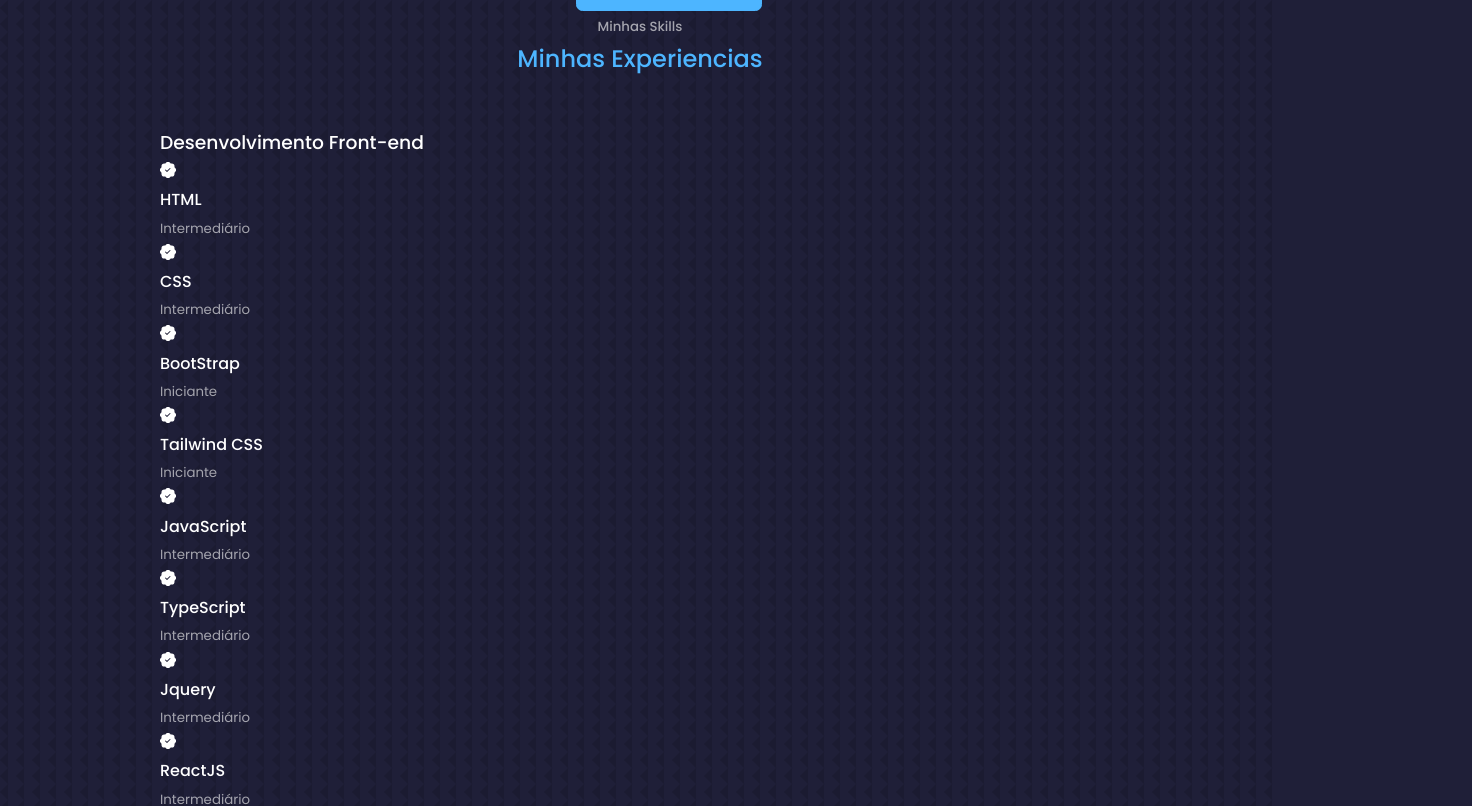
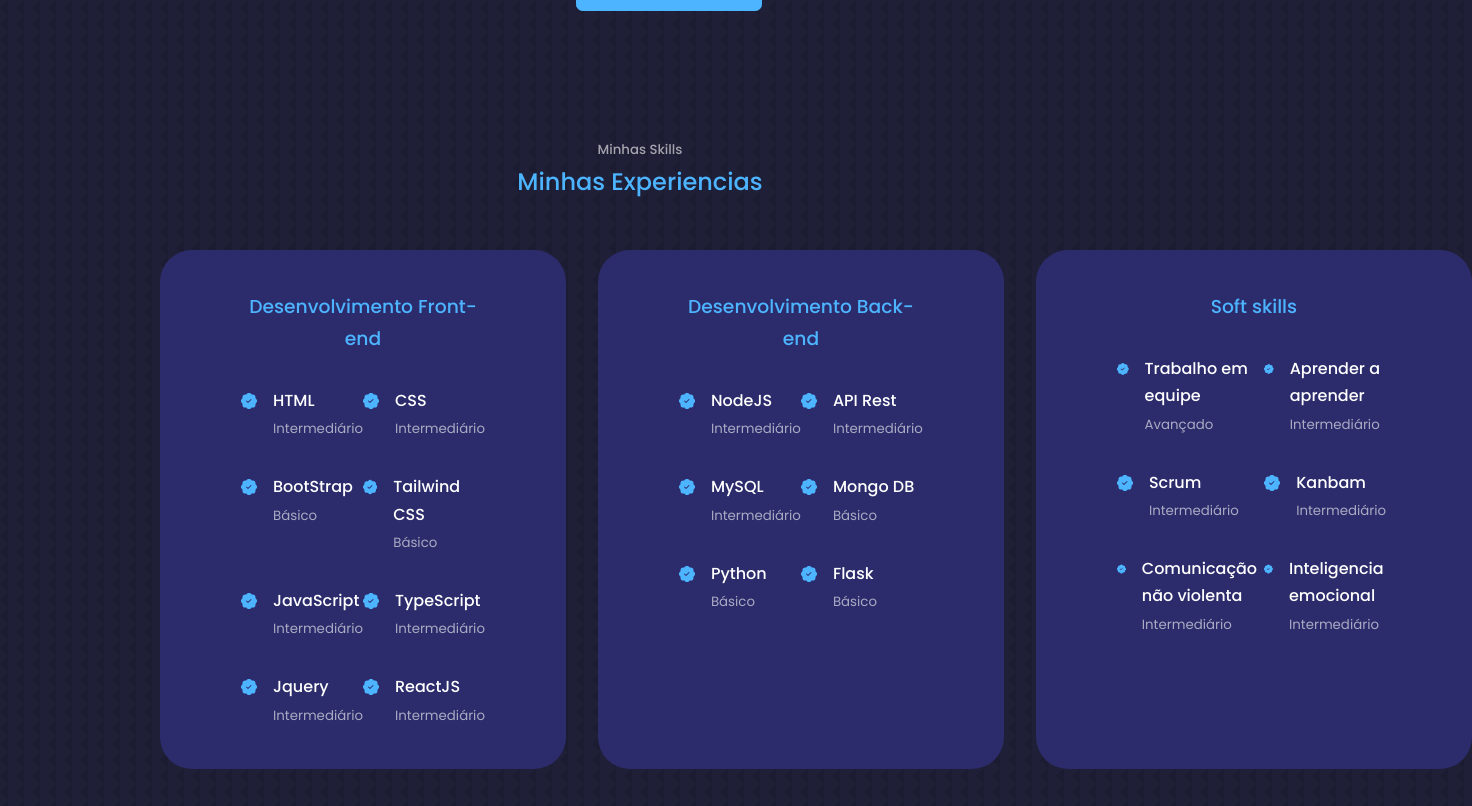
Before and after one commit to Gclayton0207/portfolio-2.0, a React (Create React App) app: page / in a window 1280 px wide. Shown: the part 1840-2646 px from the top of the page, 1472 px wide, since content can reach past the window. Built offline with nearby package versions, Linux system fonts and the light colour scheme.

Commit message:
style: estilizando componente experiencia

```diff
--- a/src/components/experiencia/Experiencia.jsx
+++ b/src/components/experiencia/Experiencia.jsx
@@ -8,116 +8,163 @@
       <h5>Minhas Skills</h5>
       <h2> Minhas Experiencias</h2>
       <div className="container experiencia__container">
+        {/* ===========================================FRONT END=================================== */}
         <div className="experiencia__frontend">
           <h3>Desenvolvimento Front-end</h3>
           <div className="experiencia__conteudo">
             <article className="experiencia__detalhes">
-              <BsPatchCheckFill />
+              <BsPatchCheckFill className="experiencia__detalhes-icone" />
+              <div>
                 <h4>HTML</h4>
                 <small className="text-light">Intermediário</small>
+              </div>
             </article>
             <article className="experiencia__detalhes">
-              <BsPatchCheckFill />
+              <BsPatchCheckFill className="experiencia__detalhes-icone" />
+              <div>
                 <h4>CSS</h4>
                 <small className="text-light">Intermediário</small>
+              </div>
             </article>
             <article className="experiencia__detalhes">
-              <BsPatchCheckFill />
+              <BsPatchCheckFill className="experiencia__detalhes-icone" />
+              <div>
                 <h4>BootStrap</h4>
-              <small className="text-light">Iniciante</small>
+                <small className="text-light">Básico</small>
+              </div>
             </article>
             <article className="experiencia__detalhes">
-              <BsPatchCheckFill />
+              <BsPatchCheckFill className="experiencia__detalhes-icone" />
+              <div>
                 <h4>Tailwind CSS</h4>
-              <small className="text-light">Iniciante</small>
+                <small className="text-light">Básico</small>
+              </div>
             </article>
             <article className="experiencia__detalhes">
-              <BsPatchCheckFill />
+              <BsPatchCheckFill className="experiencia__detalhes-icone" />
+              <div>
                 <h4>JavaScript</h4>
                 <small className="text-light">Intermediário</small>
+              </div>
             </article>
             <article className="experiencia__detalhes">
-              <BsPatchCheckFill />
+              <BsPatchCheckFill className="experiencia__detalhes-icone" />
+              <div>
                 <h4>TypeScript</h4>
                 <small className="text-light">Intermediário</small>
+              </div>
             </article>
             <article className="experiencia__detalhes">
-              <BsPatchCheckFill />
+              <BsPatchCheckFill className="experiencia__detalhes-icone" />
+              <div>
                 <h4>Jquery</h4>
                 <small className="text-light">Intermediário</small>
+              </div>
             </article>
             <article className="experiencia__detalhes">
-              <BsPatchCheckFill />
+              <BsPatchCheckFill className="experiencia__detalhes-icone" />
+              <div>
                 <h4>ReactJS</h4>
                 <small className="text-light">Intermediário</small>
+              </div>
             </article>
           </div>
         </div>
+        {/* ===========================================BACK END=================================== */}
         <div className="experiencia__backend">
           <h3>Desenvolvimento Back-end</h3>
+          <div className="experiencia__conteudo">
             <article className="experiencia__detalhes">
-            <BsPatchCheckFill />
+              <BsPatchCheckFill className="experiencia__detalhes-icone" />
+              <div>
                 <h4>NodeJS</h4>
                 <small className="text-light">Intermediário</small>
+              </div>
             </article>
             <article className="experiencia__detalhes">
-            <BsPatchCheckFill />
+              <BsPatchCheckFill className="experiencia__detalhes-icone" />
+              <div>
                 <h4>API Rest</h4>
                 <small className="text-light">Intermediário</small>
+              </div>
             </article>
             <article className="experiencia__detalhes">
-            <BsPatchCheckFill />
+              <BsPatchCheckFill className="experiencia__detalhes-icone" />
+              <div>
                 <h4>MySQL</h4>
                 <small className="text-light">Intermediário</small>
+              </div>
             </article>
             <article className="experiencia__detalhes">
-            <BsPatchCheckFill />
+              <BsPatchCheckFill className="experiencia__detalhes-icone" />
+              <div>
                 <h4>Mongo DB</h4>
                 <small className="text-light">Básico</small>
+              </div>
             </article>
             <article className="experiencia__detalhes">
-            <BsPatchCheckFill />
+              <BsPatchCheckFill className="experiencia__detalhes-icone" />
+              <div>
                 <h4>Python</h4>
                 <small className="text-light">Básico</small>
+              </div>
             </article>
             <article className="experiencia__detalhes">
-            <BsPatchCheckFill />
+              <BsPatchCheckFill className="experiencia__detalhes-icone" />
+              <div>
                 <h4>Flask</h4>
                 <small className="text-light">Básico</small>
+              </div>
             </article>
           </div>
+        </div>
+        {/* ===========================================SOFT SKILLS=================================== */}
         <div className="experiencia__softskills">
           <h3>Soft skills</h3>
+          <div className="experiencia__conteudo">
             <article className="experiencia__detalhes">
-            <BsPatchCheckFill />
+              <BsPatchCheckFill className="experiencia__detalhes-icone" />
+              <div>
                 <h4>Trabalho em equipe</h4>
                 <small className="text-light">Avançado</small>
+              </div>
             </article>
             <article className="experiencia__detalhes">
-            <BsPatchCheckFill />
+              <BsPatchCheckFill className="experiencia__detalhes-icone" />
+              <div>
                 <h4>Aprender a aprender</h4>
                 <small className="text-light">Intermediário</small>
+              </div>
             </article>
             <article className="experiencia__detalhes">
-            <BsPatchCheckFill />
+              <BsPatchCheckFill className="experiencia__detalhes-icone" />
+              <div>
                 <h4>Scrum</h4>
                 <small className="text-light">Intermediário</small>
+              </div>
             </article>
             <article className="experiencia__detalhes">
-            <BsPatchCheckFill />
+              <BsPatchCheckFill className="experiencia__detalhes-icone" />
+              <div>
                 <h4>Kanbam</h4>
                 <small className="text-light">Intermediário</small>
+              </div>
             </article>
             <article className="experiencia__detalhes">
-            <BsPatchCheckFill />
+              <BsPatchCheckFill className="experiencia__detalhes-icone" />
+              <div>
                 <h4>Comunicação não violenta</h4>
                 <small className="text-light">Intermediário</small>
+              </div>
             </article>
             <article className="experiencia__detalhes">
-            <BsPatchCheckFill />
+              <BsPatchCheckFill className="experiencia__detalhes-icone" />
+              <div>
                 <h4>Inteligencia emocional</h4>
                 <small className="text-light">Intermediário</small>
+              </div>
             </article>
+          </div>
         </div>
       </div>
     </section>
--- a/src/components/experiencia/experiencia.css
+++ b/src/components/experiencia/experiencia.css
@@ -0,0 +1,70 @@
+.experiencia__container {
+  display: grid;
+  grid-template-columns: 1fr 1fr 1fr;
+  gap: 2rem;
+}
+
+.experiencia__container > div {
+  background: var(--color-bg-variant);
+  padding: 2.5rem 5rem;
+  border-radius: 2rem;
+  border: 1px solid transparent;
+  transition: var(--transition);
+}
+
+.experiencia__container > div:hover {
+  background: transparent;
+  border-color: var(--color-primary-variant);
+  cursor: default;
+}
+
+.experiencia__container > div h3 {
+  text-align: center;
+  margin-bottom: 2rem;
+  color: var(--color-primary);
+}
+
+.experiencia__conteudo {
+  display: grid;
+  grid-template-columns: 1fr 1fr;
+  row-gap: 2rem;
+}
+
+.experiencia__detalhes {
+  display: flex;
+  gap: 1rem;
+}
+
+.experiencia__detalhes-icone {
+  margin-top: 6px;
+  color: var(--color-primary);
+}
+
+/*=====================================RESPONSIVIDADE TABLET=======================*/
+
+@media screen and (max-width: 1024px) {
+  .experiencia__container {
+    margin: 25rem;
+    grid-template-columns: 1fr;
+  }
+  .experiencia__container > div {
+    width: 100%;
+    padding: 2rem;
+    margin: 0 auto;
+  }
+  .experiencia__conteudo {
+    padding: 1rem;
+  }
+}
+
+/*=====================================RESPONSIVIDADE CELULAR=======================*/
+
+@media screen and (max-width: 600px) {
+  .experiencia__container {
+    gap: 1rem;
+  }
+  .experiencia__container > div {
+    width: 100%;
+    padding: 2rem 1rem;
+  }
+}
--- a/src/index.css
+++ b/src/index.css
@@ -61,7 +61,7 @@
 
 section {
   margin-top: 8rem;
-  height: 100vh;
+
 }
 section > h2,
 section > h5 {
@@ -122,7 +122,7 @@
   }
 
   section {
-    margin-top: 6rem;
+    margin-top: 8rem;
   }
 }
 
```
Lines whose indentation alone changed are shown as unchanged.
